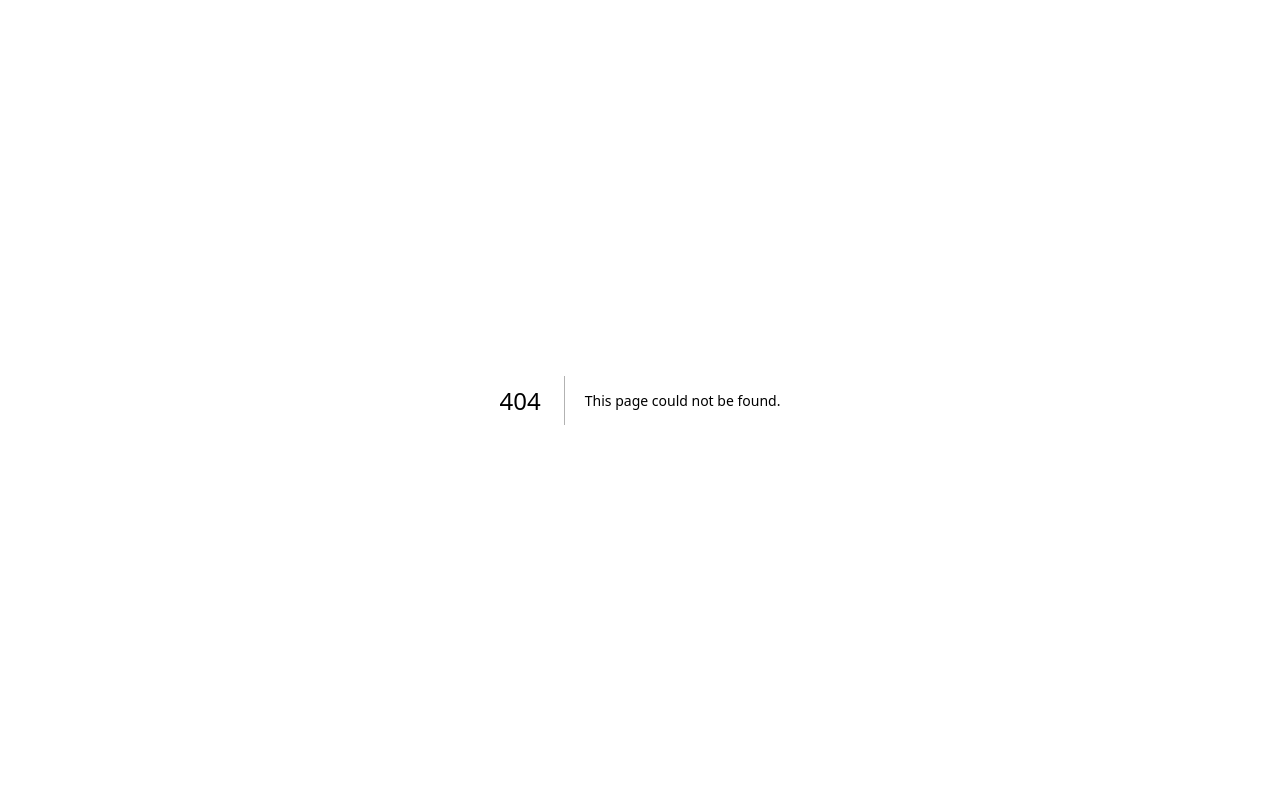
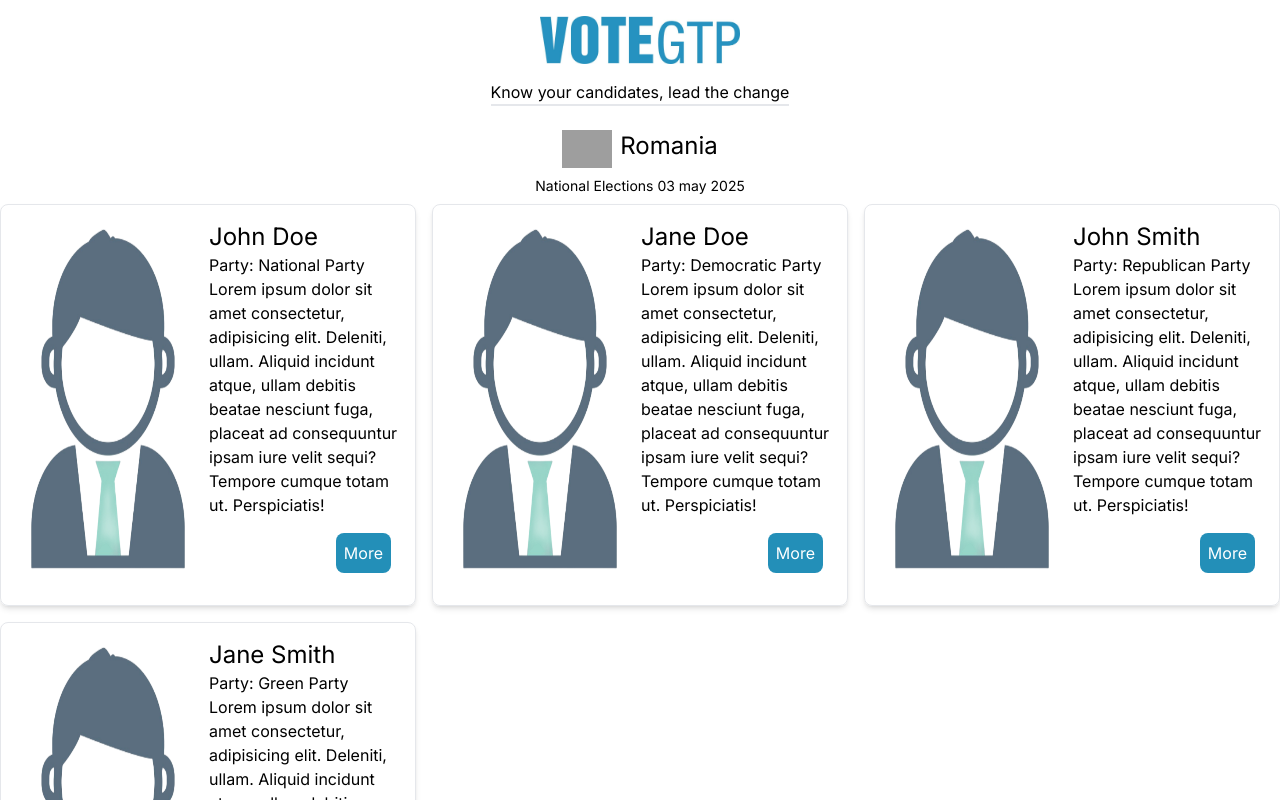
Before and after one commit to 42piratas/VOTEgpt, a Next.js app: page /elections/national-elections in a window 1280 px wide. Before the commit this address had no page. Shown: the top 800 px of the page. Built offline with nearby package versions, Linux system fonts and the light colour scheme; grey boxes are pictures that could not be loaded.

Commit message:
candidate page

```diff
--- /dev/null
+++ b/src/app/Common/types/index.ts
@@ -0,0 +1,6 @@
+export interface Candidate {
+  image: string;
+  name: string;
+  party: string;
+  description: string;
+}
--- a/src/app/data/Countries.ts
+++ b/src/app/data/Countries.ts
@@ -1,3 +1,5 @@
+import CountryType from '../Common/types/CountryType';
+
 // From https://bitbucket.org/atlassian/atlaskit-mk-2/raw/4ad0e56649c3e6c973e226b7efaeb28cb240ccb0/packages/core/select/src/data/countries.js
 export const countries: readonly CountryType[] = [
   { code: 'AD', label: 'Andorra', phone: '376' },
--- /dev/null
+++ b/src/app/elections/national-elections/components/candidateBox.tsx
@@ -0,0 +1,83 @@
+'use client';
+
+import { Candidate } from '@/app/Common/types';
+import { Box, Modal } from '@mui/material';
+import Image from 'next/image';
+import React, { useState } from 'react';
+import style from 'styled-jsx/style';
+
+const CandidateInformationModal: React.FC<{ candidate: Candidate }> = ({
+  candidate,
+}) => {
+  const [open, setOpen] = useState(false);
+  const handleClose = () => setOpen(false);
+  return (
+    <div className='max-w-xl border rounded-lg shadow-md flex justify-between'>
+      <Modal
+        open={open}
+        onClose={handleClose}
+        aria-labelledby='modal-modal-title'
+        aria-describedby='modal-modal-description'
+      >
+        <Box sx={style}>
+          <Image
+            src={candidate.image}
+            alt={candidate.name}
+            width={200}
+            height={200}
+            className='mx-auto'
+            objectFit='contain'
+            objectPosition='center'
+          />
+          <div className='flex flex-col justify-between px-2 py-4 '>
+            <h3 className='text-2xl'>{candidate.name}</h3>
+            <p>Party: {candidate.party}</p>
+            <span title={candidate.description}>
+              {candidate.description.length > 300
+                ? candidate.description.slice(0, 100) + '...'
+                : candidate.description}
+            </span>
+          </div>
+        </Box>
+      </Modal>
+    </div>
+  );
+};
+
+const CandidateBox: React.FC<{ candidate: Candidate }> = ({ candidate }) => {
+  const [open, setOpen] = useState(false);
+
+  return (
+    <>
+      <div className='max-w-xl border rounded-lg shadow-md flex justify-between'>
+        <Image
+          src={candidate.image}
+          alt={candidate.name}
+          width={200}
+          height={200}
+          className='mx-auto'
+          objectFit='contain'
+          objectPosition='center'
+        />
+        <div className='flex flex-col justify-between px-2 py-4 '>
+          <h3 className='text-2xl'>{candidate.name}</h3>
+          <p>Party: {candidate.party}</p>
+          <span title={candidate.description}>
+            {candidate.description.length > 300
+              ? candidate.description.slice(0, 100) + '...'
+              : candidate.description}
+          </span>
+          <button
+            onClick={() => setOpen(true)}
+            className='w-fit bg-[#238FB8] text-white p-2 rounded-lg self-end m-4'
+          >
+            More
+          </button>
+        </div>
+      </div>
+      {open && <CandidateInformationModal candidate={candidate} />}
+    </>
+  );
+};
+
+export default CandidateBox;
--- /dev/null
+++ b/src/app/elections/national-elections/data.ts
@@ -0,0 +1,32 @@
+import { Candidate } from '@/app/Common/types';
+
+export const CandidatesPresidentialELections: Candidate[] = [
+  {
+    image: '/illustration-businessman.png',
+    name: 'John Doe',
+    party: 'National Party',
+    description:
+      'Lorem ipsum dolor sit amet consectetur, adipisicing elit. Deleniti, ullam. Aliquid incidunt atque, ullam debitis beatae nesciunt fuga, placeat ad consequuntur ipsam iure velit sequi? Tempore cumque totam ut. Perspiciatis!',
+  },
+  {
+    image: '/illustration-businessman.png',
+    name: 'Jane Doe',
+    party: 'Democratic Party',
+    description:
+      'Lorem ipsum dolor sit amet consectetur, adipisicing elit. Deleniti, ullam. Aliquid incidunt atque, ullam debitis beatae nesciunt fuga, placeat ad consequuntur ipsam iure velit sequi? Tempore cumque totam ut. Perspiciatis!',
+  },
+  {
+    image: '/illustration-businessman.png',
+    name: 'John Smith',
+    party: 'Republican Party',
+    description:
+      'Lorem ipsum dolor sit amet consectetur, adipisicing elit. Deleniti, ullam. Aliquid incidunt atque, ullam debitis beatae nesciunt fuga, placeat ad consequuntur ipsam iure velit sequi? Tempore cumque totam ut. Perspiciatis!',
+  },
+  {
+    image: '/illustration-businessman.png',
+    name: 'Jane Smith',
+    party: 'Green Party',
+    description:
+      'Lorem ipsum dolor sit amet consectetur, adipisicing elit. Deleniti, ullam. Aliquid incidunt atque, ullam debitis beatae nesciunt fuga, placeat ad consequuntur ipsam iure velit sequi? Tempore cumque totam ut. Perspiciatis!',
+  },
+];
--- /dev/null
+++ b/src/app/elections/national-elections/page.tsx
@@ -0,0 +1,38 @@
+// pages/index.tsx
+import React from 'react';
+import Header from '../../components/Header';
+import Footer from '../../components/Footer';
+import Image from 'next/image';
+import CandidateBox from './components/candidateBox';
+import { CandidatesPresidentialELections } from './data';
+
+const NationalElections: React.FC = () => {
+  return (
+    <div className='flex flex-col min-h-screen justify-between'>
+      <main className='flex flex-col items-center justify-center'>
+        <Header />
+        <div className='flex flex-col items-center gap-2 my-2'>
+          <div className='flex gap-2'>
+            <Image
+              loading='lazy'
+              width={50}
+              height={50}
+              src={`https://flagcdn.com/w20/ro.png`}
+              alt='Romania Flag'
+            />
+            <h2 className='text-2xl'>Romania</h2>
+          </div>
+          <span className='text-sm'>National Elections 03 may 2025</span>
+        </div>
+        <div className='grid grid-cols-3 gap-4 mb-4'>
+          {CandidatesPresidentialELections.map((candidate, index) => (
+            <CandidateBox key={index} candidate={candidate} />
+          ))}
+        </div>
+      </main>
+      <Footer />
+    </div>
+  );
+};
+
+export default NationalElections;
```
Also changed, not shown: public/illustration-businessman.png (added), src/app/Common/types/CountryType.ts (renamed from src/app/types/CountryType.ts).
